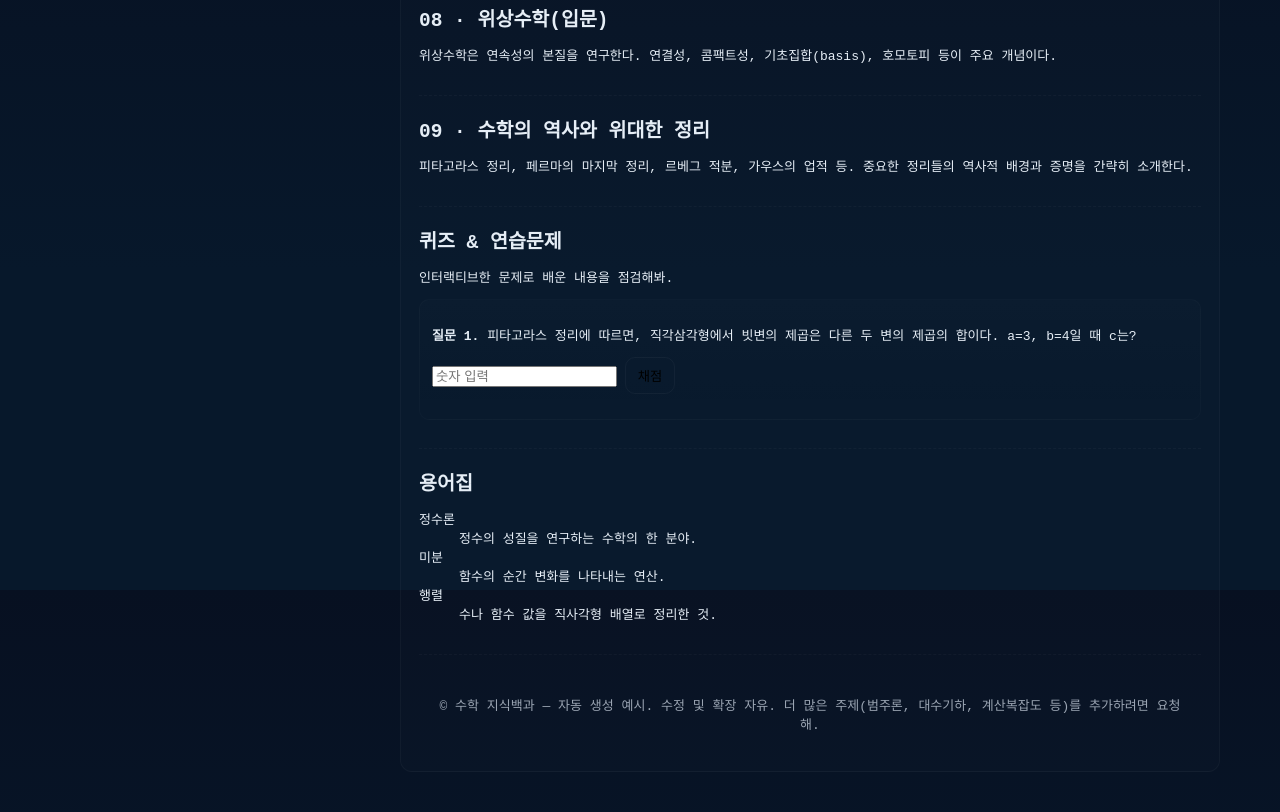
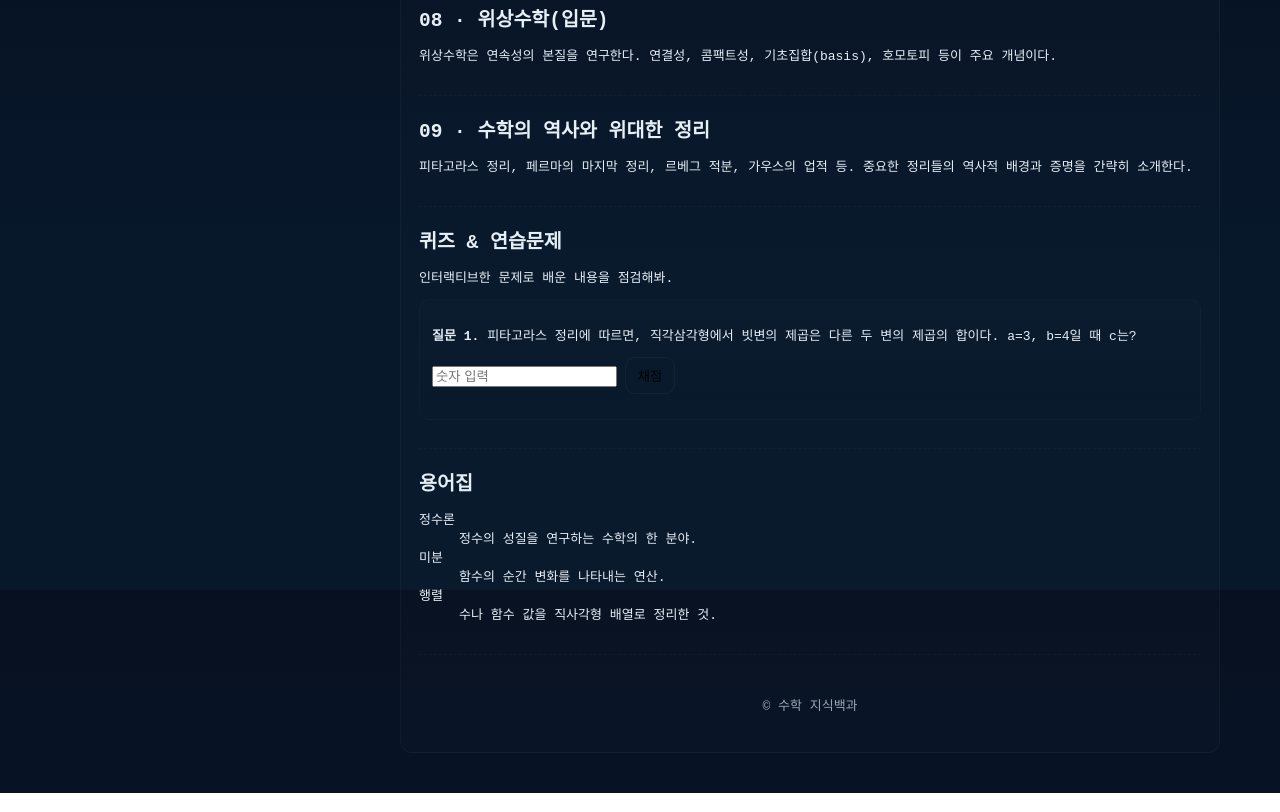
Before and after one commit to yglove0305/Knowledge-Encyclopedia, a plain HTML site: page math.html in a window 1280 px wide. Shown: the part 3410-4222 px from the top of the page. Drawn offline with nearby package versions, Linux system fonts and the light colour scheme; a script that the page names is missing.

Commit message:
Update math.html

```diff
--- a/math.html
+++ b/math.html
@@ -257,7 +257,7 @@ console.log(simulateDice(100000))
       </section>
 
       <footer>
-        © 수학 지식백과 — 자동 생성 예시. 수정 및 확장 자유. 더 많은 주제(범주론, 대수기하, 계산복잡도 등)를 추가하려면 요청해.
+        © 수학 지식백과
       </footer>
     </article>
   </main>
```
